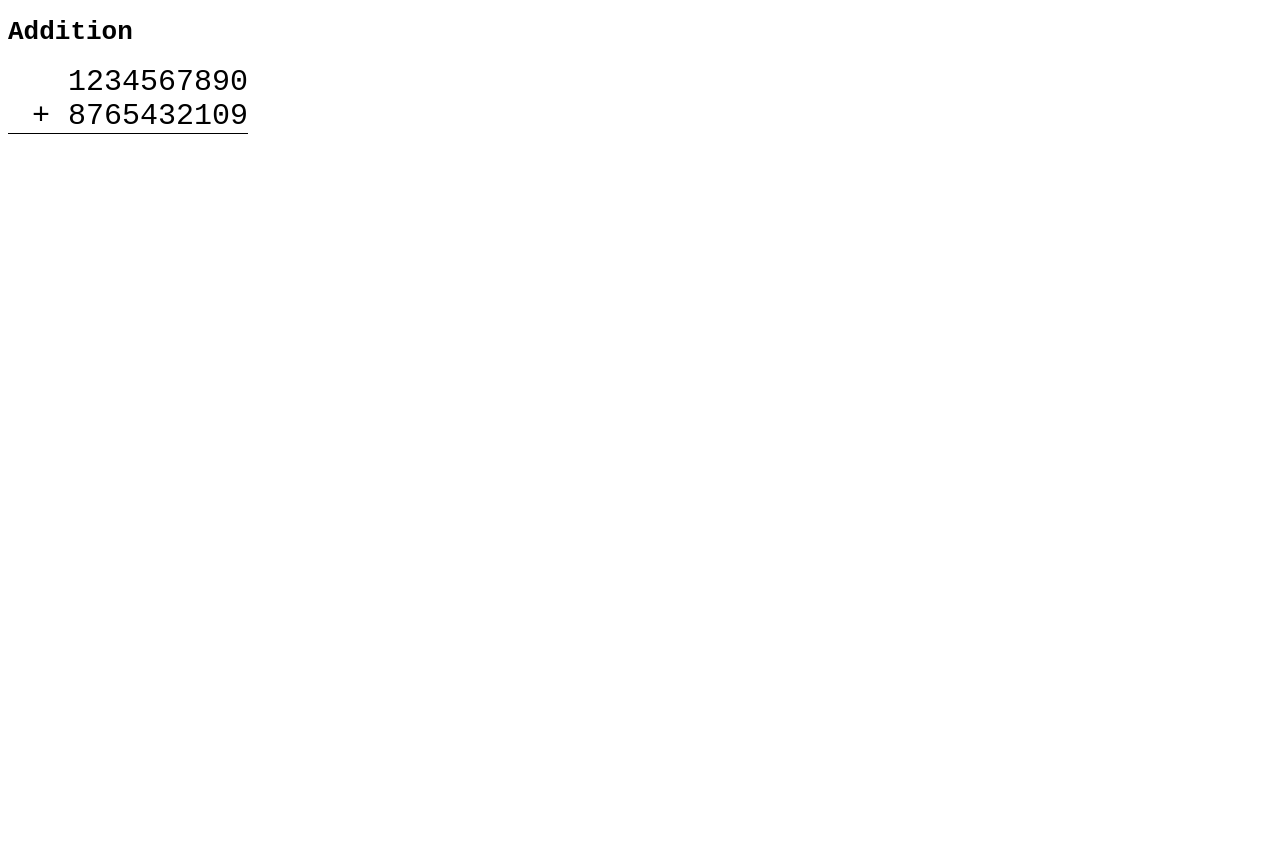
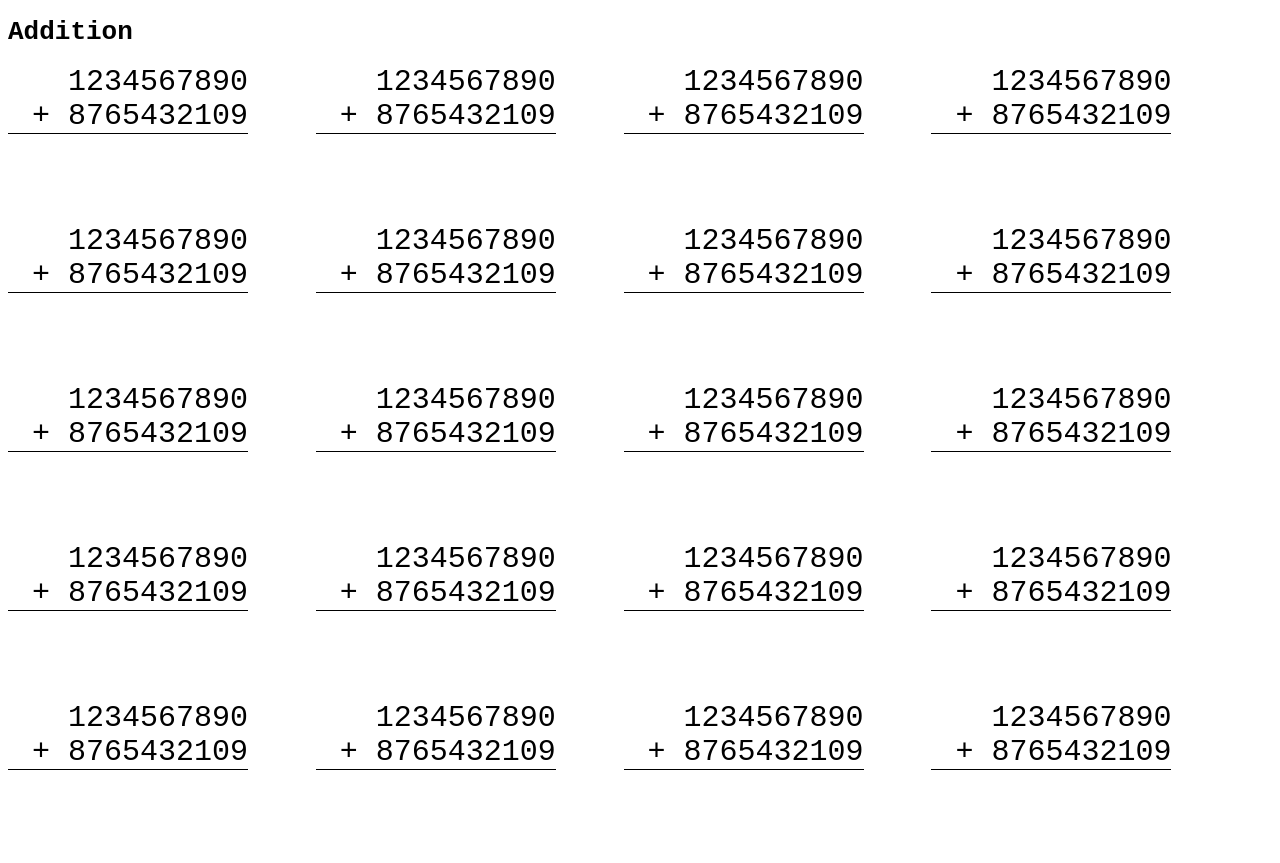
Before and after one commit to DanCorder/LongArithmetic, a plain HTML site: page longArithmetic.html in a window 1280 px wide. Before the commit the page ends 800 px from the top, so only its background shows below. Drawn offline with Linux system fonts and the light colour scheme.

Commit message:
Lots of sums

```diff
--- a/longArithmetic.css
+++ b/longArithmetic.css
@@ -7,6 +7,9 @@ body
 {
     width: 8em;
     font-size: 30px;
+    padding-bottom: 3em;
+    margin-right: 2em;
+    display: inline-block;
 }
 
 .row
--- a/longArithmetic.html
+++ b/longArithmetic.html
@@ -12,6 +12,82 @@
             <div class="row">1234567890</div>
             <div class="row bottomRow">+ 8765432109</div>
         </div>
+        <div class="sum">
+            <div class="row">1234567890</div>
+            <div class="row bottomRow">+ 8765432109</div>
+        </div>
+        <div class="sum">
+            <div class="row">1234567890</div>
+            <div class="row bottomRow">+ 8765432109</div>
+        </div>
+        <div class="sum">
+            <div class="row">1234567890</div>
+            <div class="row bottomRow">+ 8765432109</div>
+        </div>
+        <div class="sum">
+            <div class="row">1234567890</div>
+            <div class="row bottomRow">+ 8765432109</div>
+        </div>
+        <div class="sum">
+            <div class="row">1234567890</div>
+            <div class="row bottomRow">+ 8765432109</div>
+        </div>
+        <div class="sum">
+            <div class="row">1234567890</div>
+            <div class="row bottomRow">+ 8765432109</div>
+        </div>
+        <div class="sum">
+            <div class="row">1234567890</div>
+            <div class="row bottomRow">+ 8765432109</div>
+        </div>
+        <div class="sum">
+            <div class="row">1234567890</div>
+            <div class="row bottomRow">+ 8765432109</div>
+        </div>
+        <div class="sum">
+            <div class="row">1234567890</div>
+            <div class="row bottomRow">+ 8765432109</div>
+        </div>
+        <div class="sum">
+            <div class="row">1234567890</div>
+            <div class="row bottomRow">+ 8765432109</div>
+        </div>
+        <div class="sum">
+            <div class="row">1234567890</div>
+            <div class="row bottomRow">+ 8765432109</div>
+        </div>
+        <div class="sum">
+            <div class="row">1234567890</div>
+            <div class="row bottomRow">+ 8765432109</div>
+        </div>
+        <div class="sum">
+            <div class="row">1234567890</div>
+            <div class="row bottomRow">+ 8765432109</div>
+        </div>
+        <div class="sum">
+            <div class="row">1234567890</div>
+            <div class="row bottomRow">+ 8765432109</div>
+        </div>
+        <div class="sum">
+            <div class="row">1234567890</div>
+            <div class="row bottomRow">+ 8765432109</div>
+        </div>
+        <div class="sum">
+            <div class="row">1234567890</div>
+            <div class="row bottomRow">+ 8765432109</div>
+        </div>
+        <div class="sum">
+            <div class="row">1234567890</div>
+            <div class="row bottomRow">+ 8765432109</div>
+        </div>
+        <div class="sum">
+            <div class="row">1234567890</div>
+            <div class="row bottomRow">+ 8765432109</div>
+        </div>
+        <div class="sum">
+            <div class="row">1234567890</div>
+            <div class="row bottomRow">+ 8765432109</div>
+        </div>
     </body>
 
 </html>
```
